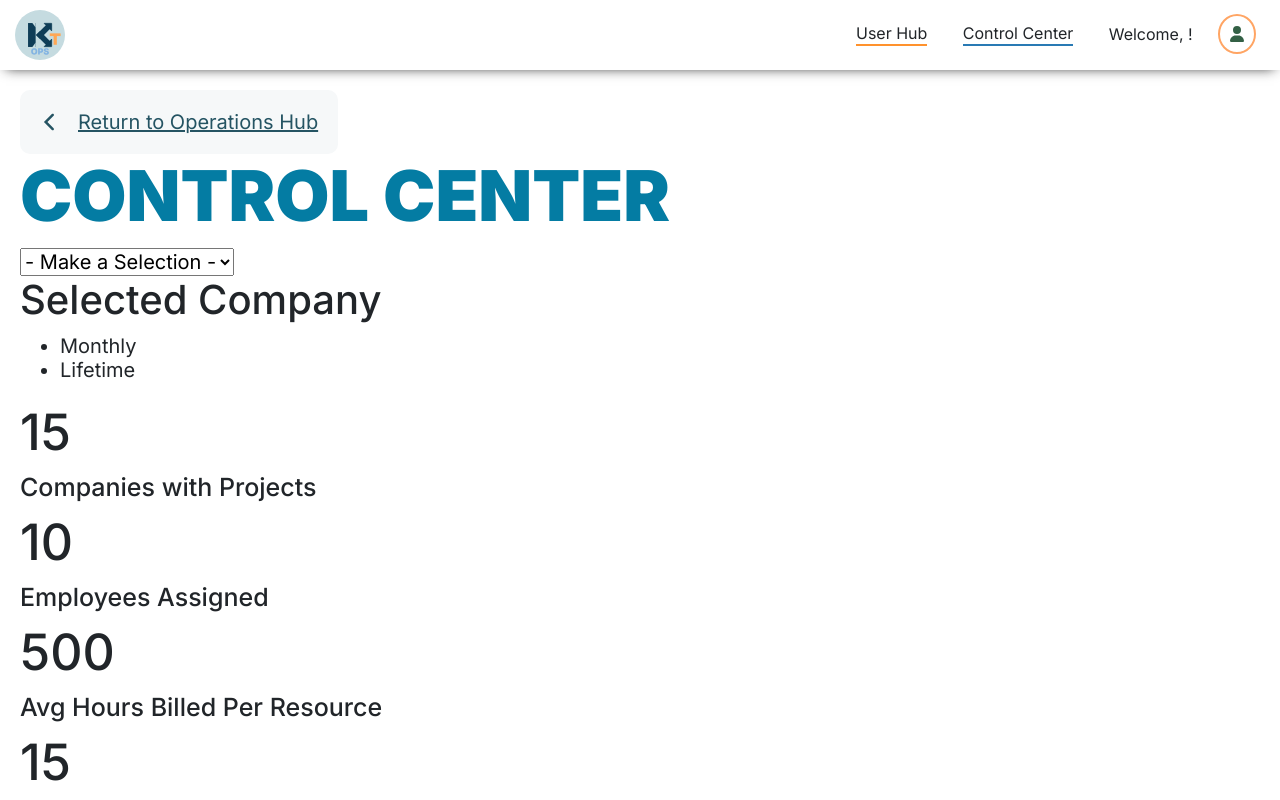
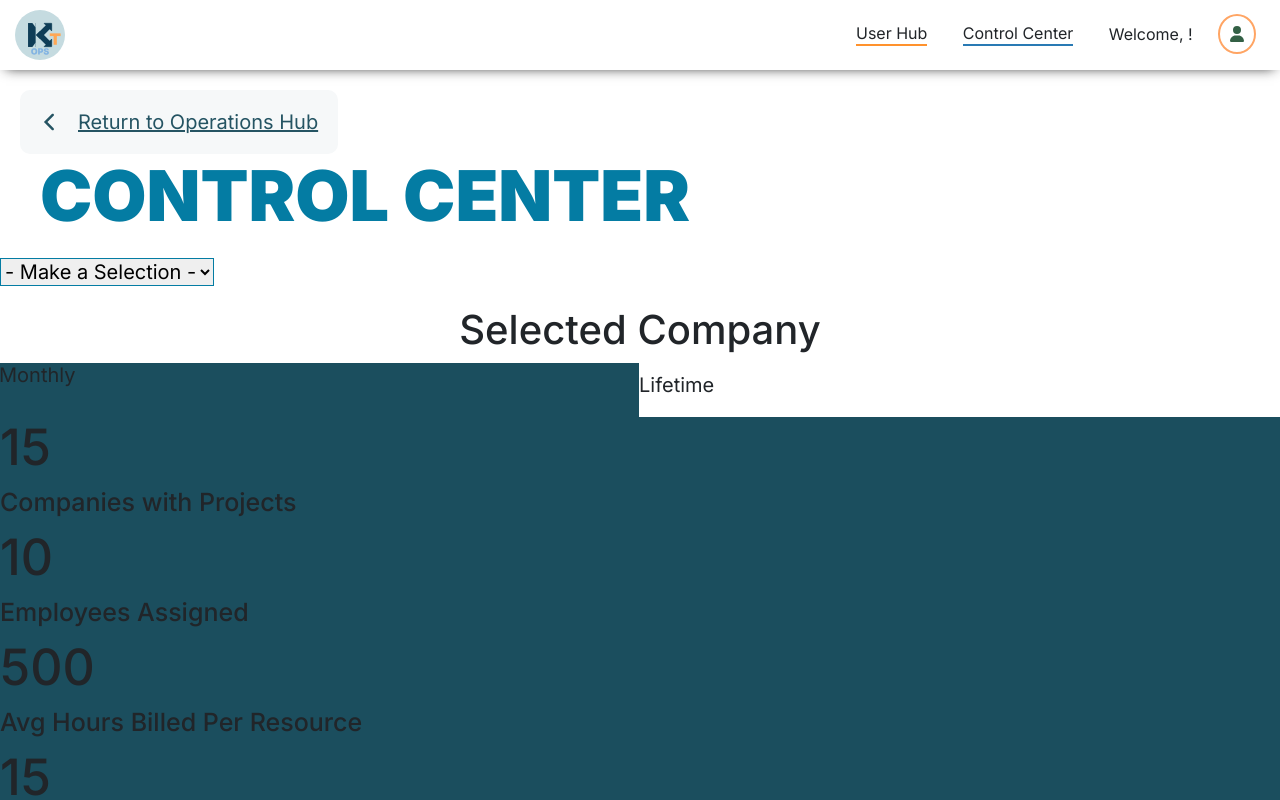
Before and after one commit to vishal-subramanyam/kash-ops-portal, a React (Create React App) app: page /control-center in a window 1280 px wide. Shown: the top 800 px of the page. Built offline with nearby package versions, Linux system fonts and the light colour scheme; no server answers; sample sign-in values are in the browser's storage; the HTML template or start-up script is replaced by a standard one.

Commit message:
working on the control center page component

```diff
--- a/src/assets/styles/ControlCenter.css
+++ b/src/assets/styles/ControlCenter.css
@@ -1,12 +1,52 @@
 .ControlCenter--container {
+  width: 100vw;
+}
+
+.ControlCenter--container header {
   padding: 1rem;
 }
 
 .ControlCenter--page-title {
-  color: #047ca3;
+  color: var(--kashtech_operations--main-blue);
+  margin: 0 0 0 1rem;
+}
+
+.ControlCenter--mobile-company-selector {
+  border: 1px solid var(--kashtech_operations--main-blue);
+}
+
+.ControlCenter--selected-company-heading {
+  text-align: center;
+  margin-top: 1rem;
 }
 
 /* Hide sidebar selector on mobile version */
 .ControlCenter--desktop-sidebar {
   display: none;
 }
+
+.ControlCenter--tabs-container {
+  width: 100%;
+  padding: 0;
+  margin: -1px;
+  list-style: none;
+  display: flex;
+  align-items: end;
+}
+
+.ControlCenter--tabs-container li {
+  width: 50%;
+  height: 45px;
+  /* -webkit-box-shadow: 8px 12px 25px 2px rgba(0, 0, 0, 0.4);
+  -moz-box-shadow: 8px 12px 25px 2px rgba(0, 0, 0, 0.4);
+  box-shadow: 8px 12px 25px 2px rgba(0, 0, 0, 0.4); */
+}
+
+.ControlCenter--tab-active {
+  height: 55px !important;
+  background-color: var(--kashtech_operations--blue-darken1);
+}
+
+.ControlCenter--KPI-section-container {
+  background-color: var(--kashtech_operations--blue-darken1);
+}
--- a/src/pages/ControlCenter.js
+++ b/src/pages/ControlCenter.js
@@ -54,13 +54,16 @@ function ControlCenter(props) {
         </select>
 
         <main className="ControlCenter--main-content">
-          <h2>Selected Company</h2>
+          <h2 className="ControlCenter--selected-company-heading">
+            Selected Company
+          </h2>
           {/* tabs */}
           <ul className="ControlCenter--tabs-container">
-            <li>Monthly</li>
-            <li>Lifetime</li>
+            <li className="ControlCenter--tab-active">Monthly</li>
+            <li className="ControlCenter--tab">Lifetime</li>
           </ul>
 
+          <section className="ControlCenter--KPI-section-container">
             {/* KPI section */}
             <section>
               <KPI value="15" caption="Companies with Projects" />
@@ -78,12 +81,14 @@ function ControlCenter(props) {
               <KPI value="4" caption="Projects with time < 100" />
             </section>
 
-          {/* KPI Charts and Graphs Section */}
+            {/* KPI Charts and Graphs Section
           <section>
             <PieChartKPI />
             <LineChartKPI />
             <BarChartKPI />
             <HorizontalBarChartKPI />
+          </section>
+          */}
           </section>
         </main>
       </div>
```
Lines whose indentation alone changed are shown as unchanged.
